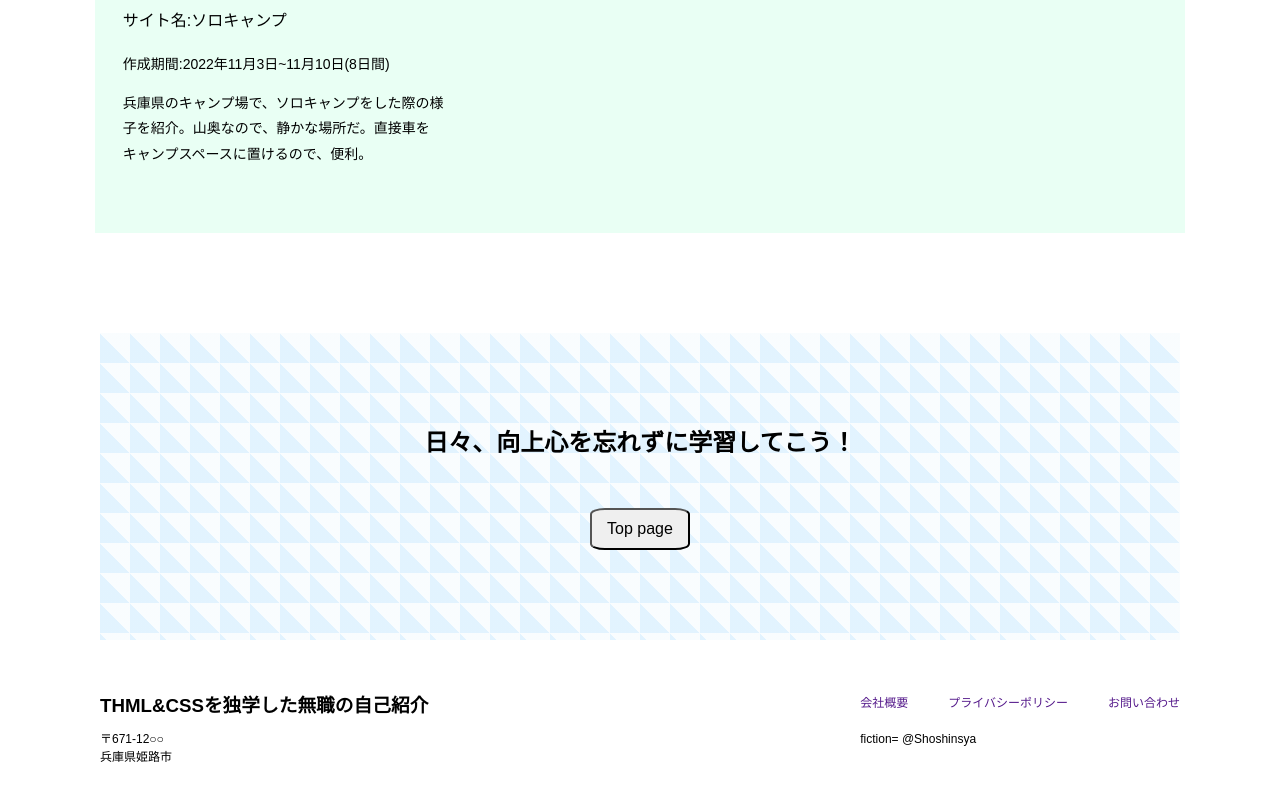
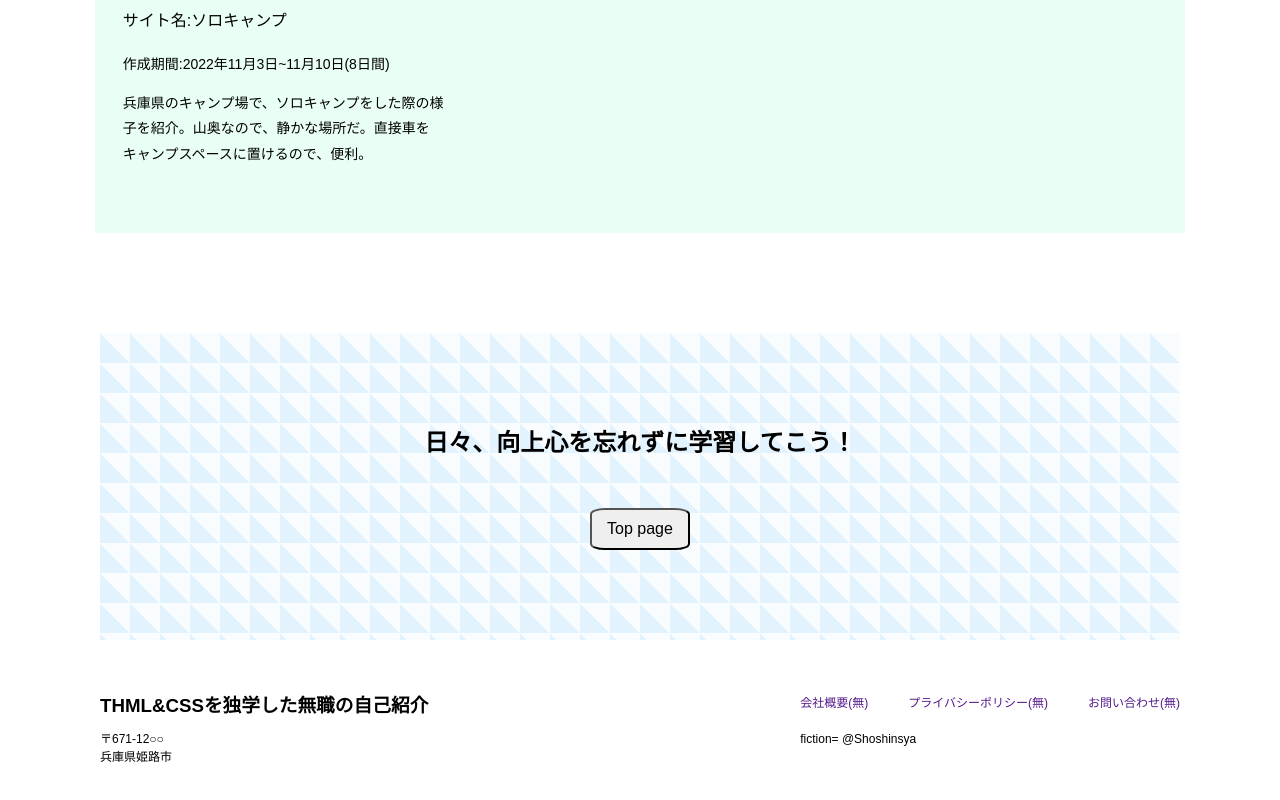
Before and after one commit to nobu-22/portfolio, a plain HTML site: page index.html in a window 1280 px wide. Shown: the part 3531-4331 px from the top of the page. Drawn offline with Linux system fonts and the light colour scheme.

Commit message:
Update index.html

```diff
--- a/index.html
+++ b/index.html
@@ -154,9 +154,9 @@
       <div class="inner02">
         <nav class="nav">
           <ul>
-            <li><a href="">会社概要</a></li>
-            <li><a href="">プライバシーポリシー</a></li>
-            <li><a href="">お問い合わせ</a></li>
+            <li><a href="">会社概要(無)</a></li>
+            <li><a href="">プライバシーポリシー(無)</a></li>
+            <li><a href="">お問い合わせ(無)</a></li>
           </ul>
         </nav>
         <p class="copy">fiction= @Shoshinsya</p>
```
